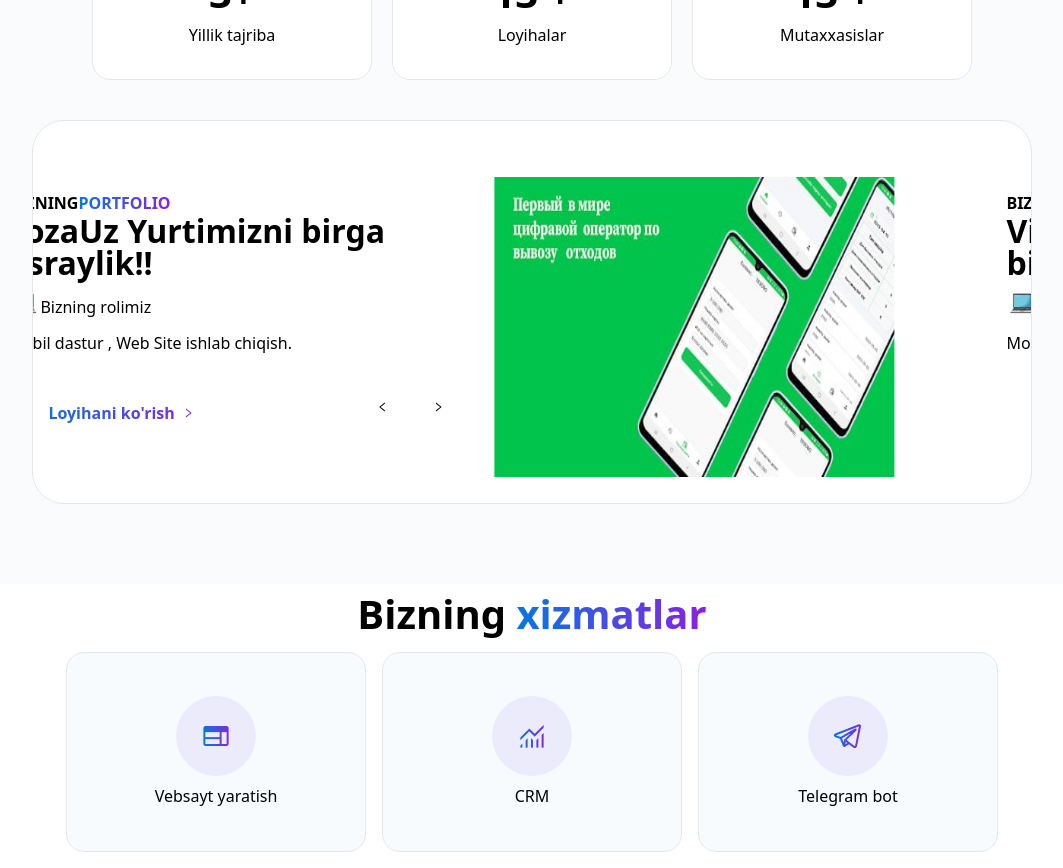
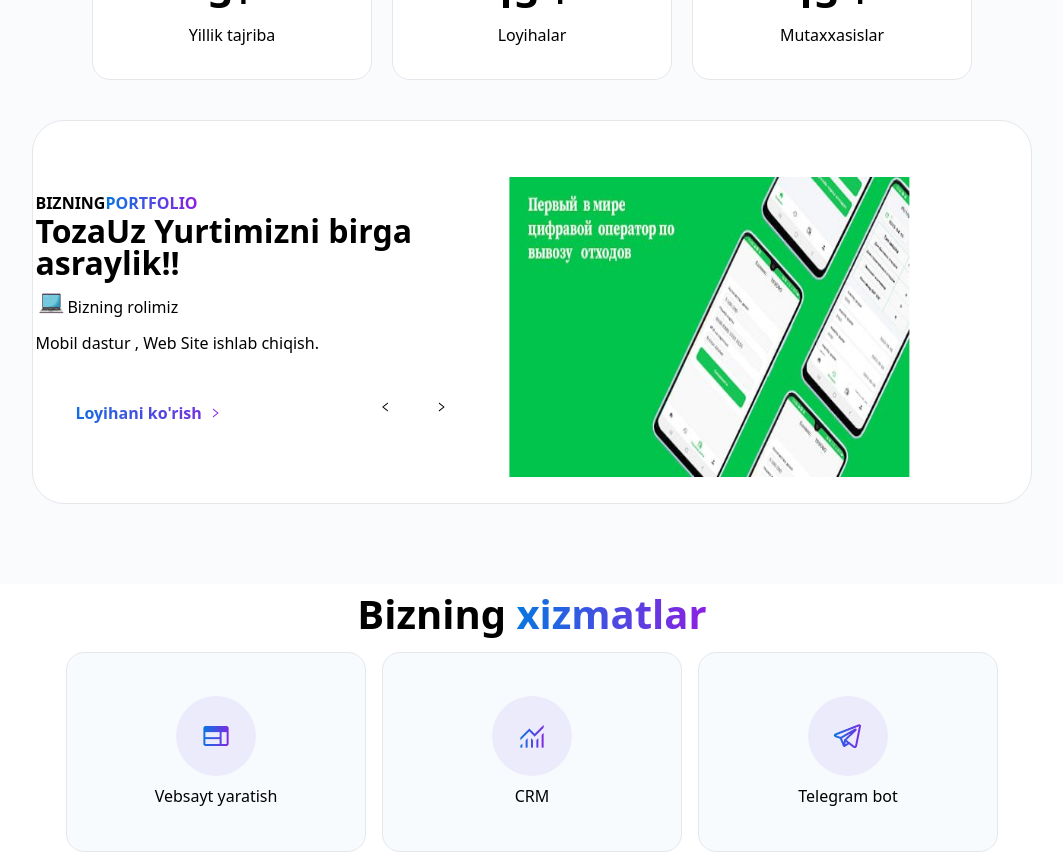
Before and after one commit to EAGLEMadaminov/programmer, a Next.js app: page / in a window 1280 px wide. Shown: the part 1120-1988 px from the top of the page, without its empty margins (108-1171 px from the left). Built offline with nearby package versions, Linux system fonts and the light colour scheme.

Commit message:
width change

```diff
--- a/src/components/PortfolioSlider.jsx
+++ b/src/components/PortfolioSlider.jsx
@@ -72,24 +72,29 @@ function PortfolioSlider() {
       >
         {projects.map((item) => {
           return (
-            <div key={item.id} className=" projects-slider mx-auto rounded-[32px]">
-              <div className="sm:w-[450px] ml-[70px] sm:mt-[70px] mt-[40px]">
+            <div
+              key={item.id}
+              className=" projects-slider mx-auto rounded-[32px]"
+            >
+              <div className="sm:w-[450px] text-center sm:text-left px-3 md:ml-[70px] sm:mt-[70px] mt-[40px]">
                 <p className="uppercase font-[700]">
                   Bizning
                   <span className="bg-gradient-to-r from-[#0677E1] to-[#8C1FE2]  bg-clip-text text-transparent">
                     portfolio
                   </span>
                 </p>
-                <h2 className="text-[25px]  sm:text-[32px] font-[700] leading-8">
+                <h2 className="text-[25px] w-[300px] md:w-auto  sm:text-[32px] font-[700] leading-8">
                   {item.title}
                 </h2>
                 <div className="flex">
-                  <Image src={komp} alt="comp img" className="w-8 h-8 mt-2" />
+                  <Image src={komp} alt="comp img" className="w-8 h-8 mt-2 " />
                   <p className="mt-4"> Bizning rolimiz</p>
                 </div>
-                <p className="mt-3 w-[280px] sm:w-auto">{item.parag}</p>
+                <p className="mt-3 w-[280px] text-center sm:text-left sm:w-auto">
+                  {item.parag}
+                </p>
                 <div className="flex justify-between mt-8 flex-wrap  sm:flex-auto">
-                  <button className="flex ml-5 w-[350px] text-center sm:w-auto  font-[600] items-center rounded-xl bg-[#F0F4F8] py-[14px] px-5 bg-gradient-to-r from-[#0677E1] to-[#8C1FE2]  bg-clip-text text-transparent">
+                  <button className="flex ml-5 w-[350px]  text-center sm:w-auto  font-[600] items-center rounded-xl bg-[#F0F4F8] py-[14px] px-5 bg-gradient-to-r from-[#0677E1] to-[#8C1FE2]  bg-clip-text text-transparent">
                     <a href={item.link} target="blank">
                       Loyihani ko&apos;rish
                     </a>
@@ -115,7 +120,7 @@ function PortfolioSlider() {
                 <Image
                   src={item.image}
                   alt="statistika"
-                  className="w-[330px] sm:w-[400px] md:w-[600px] md:ml-5  z-[2] mt-6 lg:w-[400px] h-[300px]"
+                  className="w-[250px] h-[150px] sm:w-[400px] md:w-[600px] md:ml-5  z-[2] mt-6 lg:w-[400px] sm:h-[300px]"
                 />
               </div>
             </div>
--- a/src/components/Slider.jsx
+++ b/src/components/Slider.jsx
@@ -92,7 +92,7 @@ function ProductSlider() {
                 <Image
                   src={item.image}
                   alt="uzum foto"
-                  className="w-[210px] h-[150px] rounded-[18px]"
+                  className="w-[120px] h-[80px] md:w-[210px] md:h-[150px] rounded-[18px]"
                 />
               </div>
             </div>
--- a/src/styles/globals.css
+++ b/src/styles/globals.css
@@ -10,6 +10,7 @@
   .projects-slider {
     display: flex !important;
     flex-wrap: wrap !important;
+    margin: 0px 15px !important;
   }
 }
 :root {
```
Also changed, not shown: src/pages/images/portfolio.jpg.
